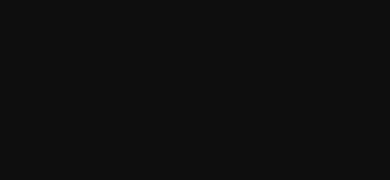
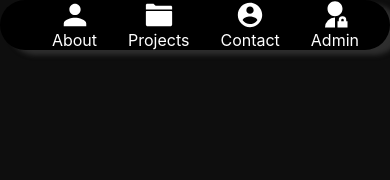
Before and after one commit to KingOfSean/Portfolio-Frontend, a React (Create React App) app: page / in a window 390 px wide. Shown: the top 180 px of the page. Built offline with nearby package versions, Linux system fonts and the light colour scheme; no server answers; the HTML template or start-up script is replaced by a standard one.

Commit message:
home page mobile responive

```diff
--- a/src/Components/Carousel/ImageSlider.css
+++ b/src/Components/Carousel/ImageSlider.css
@@ -1,7 +1,7 @@
 .slider {
     position: relative;
     height: fit-content;
-    width: 600px;
+    width: fit-content;
     display: flex;
     justify-content: center;
     align-items: center;
@@ -27,3 +27,10 @@
     transform: translate(0, 0);
     transition: all .5s ease-in-out;
 }
+
+@media screen and (max-width: 600px) {
+    .slide-image {
+        width: 300px;
+        height: 150px;
+    }
+}
--- a/src/Components/Home/Home.css
+++ b/src/Components/Home/Home.css
@@ -216,3 +216,36 @@
     box-shadow: 0 1rem 2rem rgba(0, 0, 0, 0.2);
     cursor: pointer;
 }
+
+@media screen and (max-width: 600px) {
+    #quotes {
+        display: none;
+    }
+    .nav-header {
+        display: none;
+    }
+    .home-content {
+        flex-direction: column;
+        justify-content: center;
+        align-items: center;
+        margin-top: 0px;
+    }
+    .home-gallery {
+        width: fit-content;
+    }
+    .home-page h1 {
+        max-width: 500px;
+        margin-bottom: 0px;
+    }
+    .nav-container {
+        display: flex;
+        justify-content: center;
+        align-items: center;
+    }
+    nav {
+        max-width: 600px;
+    }
+    .nav-links {
+        margin: 0;
+    }
+}
```
